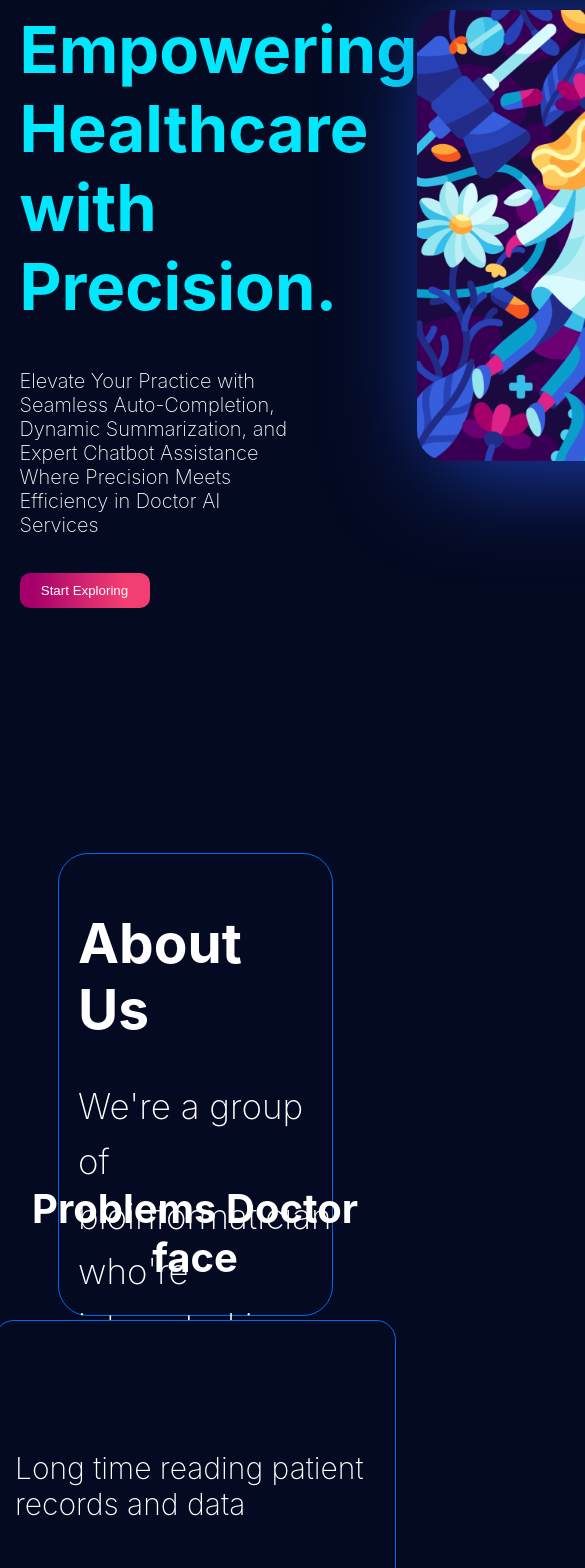
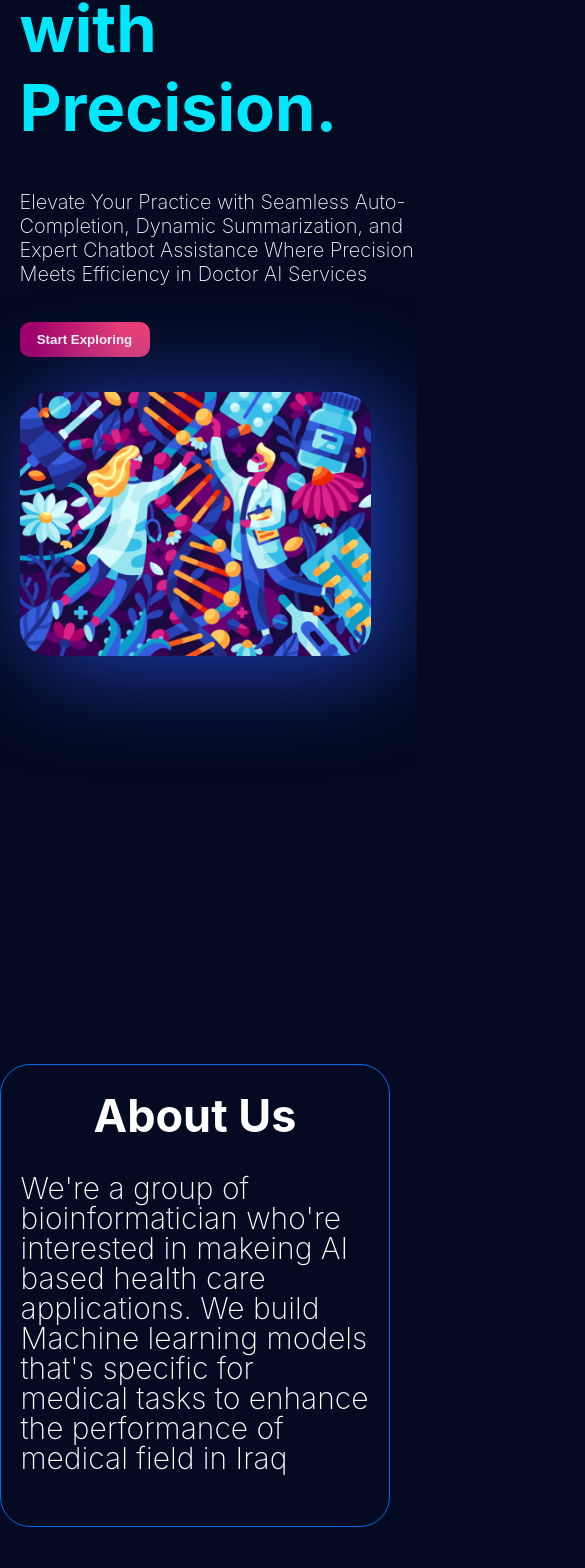
Before and after one commit to Aya-Jafar/Heal-Tech.AI-remake, a React (Create React App) app: page / in a window 390 px wide. Shown: the part 293-1861 px from the top of the page, 585 px wide, since content can reach past the window. Built offline with nearby package versions, Linux system fonts and the light colour scheme; no server answers.

Commit message:
whole web app CSS

```diff
--- a/src/App.css
+++ b/src/App.css
@@ -113,6 +113,7 @@ hr {
   border-radius: 10px;
   outline: none;
   border: none;
+  font-weight: bold;
 
   /* background-color: linear-gradient(90deg, #a5006a 9.96%, #dd2289 79.3%); */
   background: linear-gradient(90deg, #a5006a 9.96%, #f33e73 79.3%);
@@ -294,7 +295,7 @@ hr {
   background-color: #040a21;
   box-shadow: 15px 17px 100px -20px #1f41bb;
 }
-.model{
+.model {
   width: 35%;
   margin-top: 4%;
   padding: 5% 3%;
@@ -306,20 +307,19 @@ hr {
   background-color: #040a21;
   box-shadow: 15px 17px 100px -20px #1f41bb;
 }
-.model-input{
+.model-input {
   width: 100%;
   height: 100%;
   outline: none;
   border: none;
 }
 
-.tab-btn{
+.tab-btn {
   border: 1px solid #e5e7ebab;
   border-radius: 7px;
-  color:white;
+  color: white;
   padding: 1px 9px;
 }
-
 
 .model textarea::placeholder {
   color: white;
@@ -336,6 +336,36 @@ hr {
   align-items: center;
   justify-content: center;
 }
+/* .loader {
+  width: 14px;
+  height: 14px;
+  border-radius: 50%;
+  display: flex;
+  align-items: center;
+  justify-content: center;
+  margin:  auto;
+
+  position: relative;
+  background: #fff;
+  box-shadow: -24px 0 #fff, 24px 0 #fff;
+  animation: shadowPulse 2s linear infinite;
+}
+
+@keyframes shadowPulse {
+  33% {
+    background: #020202;
+    box-shadow: -24px 0 #040a21, 24px 0 #fff;
+  }
+  66% {
+    background: #040a21;
+    box-shadow: -24px 0 #fff, 24px 0 #fff;
+  }
+  100% {
+    background: #fff;
+    box-shadow: -24px 0 #fff, 24px 0 #040a21;
+  }
+} */
+
 .model.summary {
   width: 35%;
 
@@ -521,3 +551,129 @@ input::file-selector-button {
 .suggestion-item:last-child {
   border-bottom: none;
 }
+
+.menu-icon{
+  display: none;
+}
+.drop-down-menu {
+  display: none;
+}
+.drop-down-menu.open {
+  display: flex;
+  flex-direction: column;
+  justify-content: space-around;
+  position: absolute;
+  align-items: start;
+  right: 2rem;
+  top: 40px;
+
+  background-color: #040a21;
+  border: 1px solid #006cea;
+  border-radius: 10px;
+  height: 200px;
+  padding: 2% 5%;
+  margin-top: 3%;
+  z-index: 1;
+}
+.drop-down-menu.open li {
+  padding: 0.3rem;
+  display: flex;
+  align-items: center;
+
+  justify-content: center;
+  color:#040a21;
+}
+
+
+.logout.mobile{
+  display: flex;
+  color: white;
+
+}
+.btn.mobile{
+  width: 100%;
+}
+
+
+@media only screen and (max-width: 767px) {
+  .home-cover {
+    flex-wrap: wrap;
+  }
+  #login-btn{
+    width: 100px;
+  }
+  .cover-text p{
+   padding-right: 0;
+    font-size: 20px;
+    width: 100%;
+  }
+  .cover-pic img{
+    width: 100%;
+    margin-top: 10%;
+
+  }
+  .about-us-container {
+    margin-top: 200%;
+
+    width: 900px;
+    display: flex;
+    flex-direction: column;
+    align-items: center;
+    justify-content: center;
+  }
+  .about-us-container p {
+    font-size: 30px;
+    line-height: 30px;
+  }
+  .about-us-container h1{
+    margin: 0;
+  }
+  .problems center h1 {
+    margin-top: 400%;
+    /* margin-bottom: 100%; */
+  }
+  .problems{
+    margin-bottom: 300%;
+  }
+  .services{
+    margin-bottom: 90%;
+  }
+  .about-us-container h1{
+    font-size: 45px;
+  }
+  .form-group input{
+    width: 70%;
+  }
+  .form-group textarea{
+    width: 70%;
+  }
+  .menu-icon{
+    display: block;
+  }
+  .header-links{
+    display: none;
+  }
+  .logout{
+    display: none;
+  }
+  .header-btns{
+    display: none;
+  }
+  .model-page{
+    flex-wrap: wrap;
+  }
+  .model-description{
+    width: 90%;
+    height: 90%;
+  }
+  .model{
+    width: 80%;
+    height: 100%;
+    /* margin-bottom: 10%; */
+  }
+  .model.summary{
+    width: 100%;
+    height: 40%;
+  }
+
+}
```
